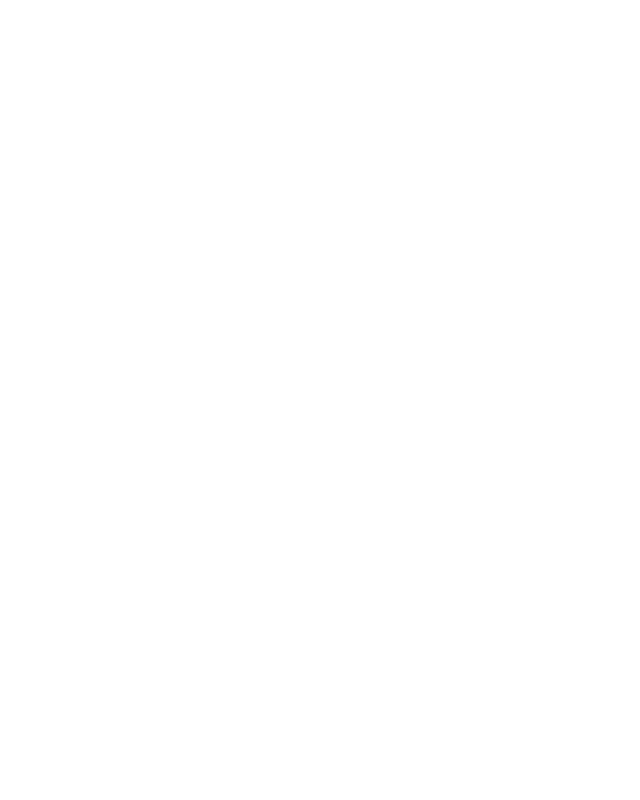
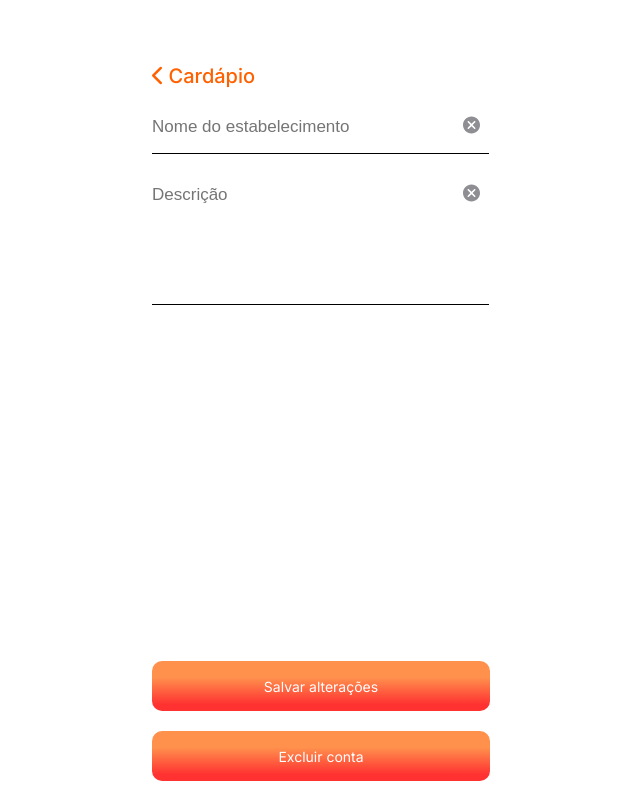
Before and after one commit to RenanTCastro/cardapio-digital-front, a React (Create React App) app: page /EditEstab in a window 1280 px wide. Before the commit this address had no page. Shown: the whole page, without its empty margins (319-959 px from the left). Built offline with nearby package versions, Linux system fonts and the light colour scheme.

Commit message:
tela de edição do estabelecimento/Modal de exlusão

```diff
--- a/public/index.html
+++ b/public/index.html
@@ -5,6 +5,7 @@
     <link rel="icon" href="%PUBLIC_URL%/favicon.ico" />
     <meta name="viewport" content="width=device-width, initial-scale=1" />
     <meta name="theme-color" content="#000000" />
+    <script src="https://kit.fontawesome.com/c4cbeb4c04.js" crossorigin="anonymous"></script>
     <meta
       name="description"
       content="Web site created using create-react-app"
--- a/src/App.js
+++ b/src/App.js
@@ -4,6 +4,7 @@ import ExemploPage from "./pages/ExemploPage/ExemploPage";
 import ExemploPage2 from "./pages/ExemploPage2/ExemploPage2";
 import Home from "./pages/Home/Home";
 import HomeClient from "./pages/HomeClient/Home";
+import EditEstab from "./pages/EditEstab/EditEstab";
 
 function App() {
   return (
@@ -11,7 +12,8 @@ function App() {
       <Routes>
         <Route index element={<Home />} />
         <Route path="/Home-client" element={<HomeClient/>}/>
-        <Route path="/Page2" element={<ExemploPage2 />} />
+        <Route path="/EditEstab" element={<EditEstab/>}/>
+        <Route path="/Page2" element={<ExemploPage2 />}/>
         <Route path="/Page1" element={<ExemploPage/>}/>
       </Routes>
     </BrowserRouter>
--- a/src/components/ButtonCM/ButtonCM.jsx
+++ b/src/components/ButtonCM/ButtonCM.jsx
@@ -5,7 +5,7 @@ import { Button } from "./styles";
 const ButtonCM = ({children, onClick, ...rest}) => {
     return(
         <Button onClick={onClick} {...rest}>
-           {children}
+            {children}
         </Button>
     )
 }
--- a/src/components/ButtonCM/styles.js
+++ b/src/components/ButtonCM/styles.js
@@ -13,4 +13,7 @@ export const Button = styled.button`
   &:hover {
     cursor: pointer;
   }
+  &:active{
+    background-color: #FF3131;
+  }
 `;
--- /dev/null
+++ b/src/components/ExcluirModalCM/ExcluirModalCM.jsx
@@ -0,0 +1,20 @@
+import { ModelContainer, BackGround, TextContainer } from "./styles"
+import xIcon from '../../assets/x-icon.svg'
+import ButtonCM from "../ButtonCM/ButtonCM"
+
+function ExcluirModalCM(props){
+    return(
+        <BackGround>
+            <ModelContainer>
+                <img src={xIcon} alt="fechar" onClick={()=>props.closeFunc()}/>
+                <h3>Deseja excluir a conta</h3>
+                <TextContainer>
+                    <p >Tem certeza que deseja excluir sua conta?</p>
+                    <p>Essa é uma ação irreversível.</p>
+                </TextContainer>
+                <ButtonCM className="Button">Excluir</ButtonCM>
+            </ModelContainer>
+        </BackGround>
+    )
+}
+export default ExcluirModalCM
--- /dev/null
+++ b/src/components/ExcluirModalCM/styles.js
@@ -0,0 +1,44 @@
+import styled from "styled-components";
+
+export const BackGround = styled.div`
+position: absolute;
+background-color: rgb(0,0,0, 0.7);
+height: 100vh;
+width: 100vw;
+left: -38px;
+z-index: 10;
+`
+
+export const ModelContainer = styled.div`
+    text-align: center;
+    padding: 20px;
+    z-index: 20;
+    background-color: white;
+    border-radius: 16px;
+    max-width: 327px;
+    width: 100%;
+    max-height: 264px;
+    height: 100%;
+    border: 1px solid;
+    margin: 32vh auto;
+    img{
+        margin-bottom: 20px;
+    }
+    h3{
+        color: var(--neutral-neutral-900, #212134);
+        font-weight: 600;
+        line-height: 22px;
+    }
+    .Button{
+        width: 100%;
+        border-radius: 16px;
+    }
+`
+
+export const TextContainer = styled.div`
+    p{
+        color: var(--neutral-neutral-500, #8E8EA9);
+        font-weight: 500;
+        line-height: 24px;
+    }
+`
--- /dev/null
+++ b/src/pages/EditEstab/EditEstab.jsx
@@ -0,0 +1,43 @@
+import { Container, BackText, Inputs, InputNameEstab, InputDescEstab, ButtonsContainer } from "./styles"
+import ExcluirModalCM from "../../components/ExcluirModalCM/ExcluirModalCM"
+import { Link } from "react-router-dom"
+import CancelIcon from '../../assets/cancel-icon.svg'
+import { useState } from "react"
+import ButtonCM from "../../components/ButtonCM/ButtonCM"
+
+function EditEstab(){
+    const [nameEstab, setNameEstab] = useState('')
+    const [descEstab, setDescEstab] = useState('')
+    const [excluir, setExcluir] = useState(false)
+
+    function CloseModal(){
+        setExcluir(false)
+    }
+
+    return(
+        <>
+        <Container>
+            {excluir && (<ExcluirModalCM closeFunc={CloseModal} />)}
+            <BackText>
+                <Link to='#'><i class="fa-solid fa-chevron-left"></i></Link>Cardápio
+            </BackText>
+            <Inputs>
+                <div className="NomeEstabContainer">
+                    <InputNameEstab onChange={(e)=> setNameEstab(e.target.value)} value={nameEstab} type="text" placeholder="Nome do estabelecimento" />
+                    <img onClick={()=>setNameEstab('')} src={CancelIcon} alt="" />
+                </div>
+                <div className="DescEstabContainer">
+                    <InputDescEstab onChange={(e)=> setDescEstab(e.target.value)} value={descEstab} type='text' placeholder='Descrição'></InputDescEstab>
+                    <img onClick={()=>setDescEstab('')} src={CancelIcon} alt="" />
+                </div>
+            </Inputs>
+            <ButtonsContainer>
+                <ButtonCM>Salvar alterações</ButtonCM>
+                <ButtonCM onClick={()=>setExcluir(true)}>Excluir conta</ButtonCM>
+            </ButtonsContainer>
+        </Container>
+        </>
+    )
+}
+
+export default EditEstab
--- /dev/null
+++ b/src/pages/EditEstab/styles.js
@@ -0,0 +1,82 @@
+import styled from "styled-components/macro";
+
+export const Container = styled.div`
+    z-index: 1;
+    position: relative;
+    max-width: 338px;
+    width: 100%;
+    margin: 0 auto;
+    height: 100vh;
+    display: flex;
+    flex-direction: column;
+`
+export const BackText = styled.h2`
+    color: #FF6100;
+    margin-top: 64px;
+    font-size: 20px;
+    font-style: normal;
+    font-weight: 500;
+    line-height: normal;
+    width: 100%;
+    margin-bottom: 28px;
+    i{
+        color: #FF6100;
+        margin-right: 4px;
+    }
+`
+export const Inputs = styled.div`
+    .NomeEstabContainer{
+        position: relative;
+        img{
+            padding: 0 9px;
+            padding-bottom: 19px;
+            position: absolute;
+            border-bottom: 1px solid;
+        }
+    }
+    .DescEstabContainer{
+        position: relative;
+        img{
+            padding: 0 9px;
+            padding-bottom: 102px;
+            position: absolute;
+            border-bottom: thin solid;
+        }
+    }
+    margin-bottom: 316px;
+`
+
+export const ButtonsContainer = styled.div`
+    display: flex;
+    flex-direction: column;
+`
+
+export const InputNameEstab = styled.input`
+    &::placeholder{
+        position: absolute;
+        top: 1px;
+        font-size: 17px;
+    }
+    border: none;
+    border-bottom: thin solid;
+    width: 286px;
+    padding: 11px 16px 11px 0px;
+    flex: 1 0 0;
+    margin-bottom: 30px;
+`
+export const InputDescEstab = styled.input`
+    &::placeholder{
+        position: absolute;
+        top: 1px;
+        font-size: 17px;
+    }
+    text-align: justify;
+    border: none;
+    border-bottom: thin solid;
+
+    padding: 11px 16px 11px 0px;
+    height: 98px;
+    width: 286px;
+    flex: 1 0 0;
+    margin-bottom: 30px;
+`
```
Also changed, not shown: src/assets/cancel-icon.svg (added), src/assets/x-icon.svg (added).
